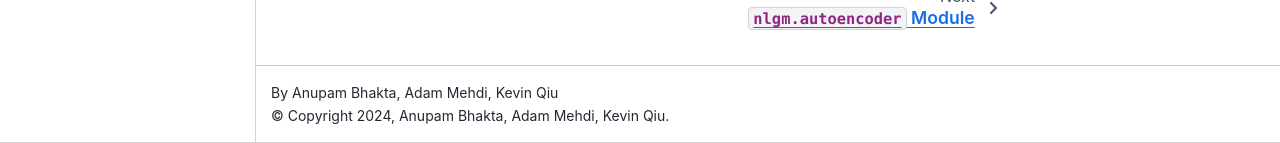
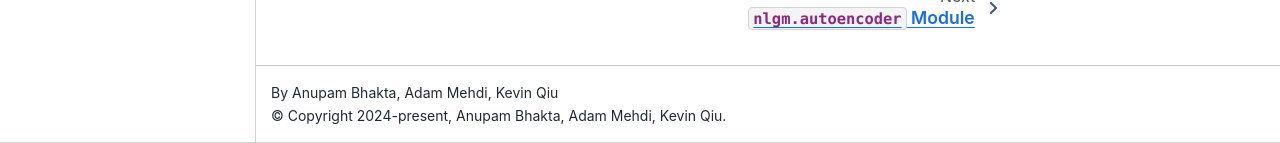
Before and after one commit to ae-bii/neural-geometry, a Sphinx documentation site: the page built from doc/source/index.rst, in a window 1280 px wide. Shown: the part 757-900 px from the top of the page. Built offline with Sphinx 7.4.7 and the Sphinx Book theme 1.1.4, drawn with Linux system fonts in a browser that asks for light colours.

Commit message:
Update copyright date in conf.py (#26)

```diff
--- a/doc/source/conf.py
+++ b/doc/source/conf.py
@@ -13,7 +13,7 @@ from nlgm import __version__
 
 
 project = "nlgm"
-copyright = "2024, Anupam Bhakta, Adam Mehdi, Kevin Qiu"
+copyright = "2024-present, Anupam Bhakta, Adam Mehdi, Kevin Qiu"
 author = "Anupam Bhakta, Adam Mehdi, Kevin Qiu"
 version = __version__
 release = version
```
